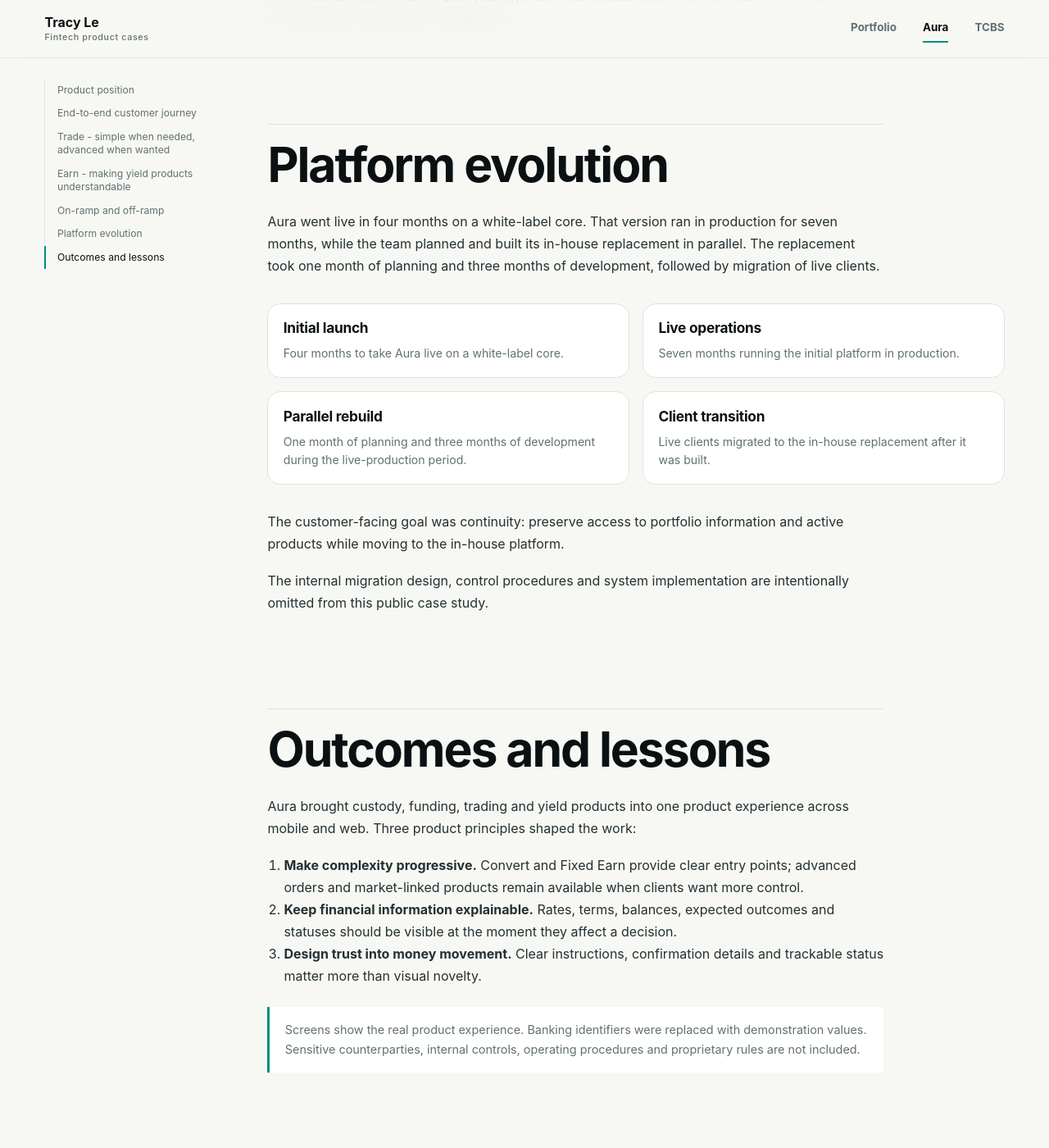
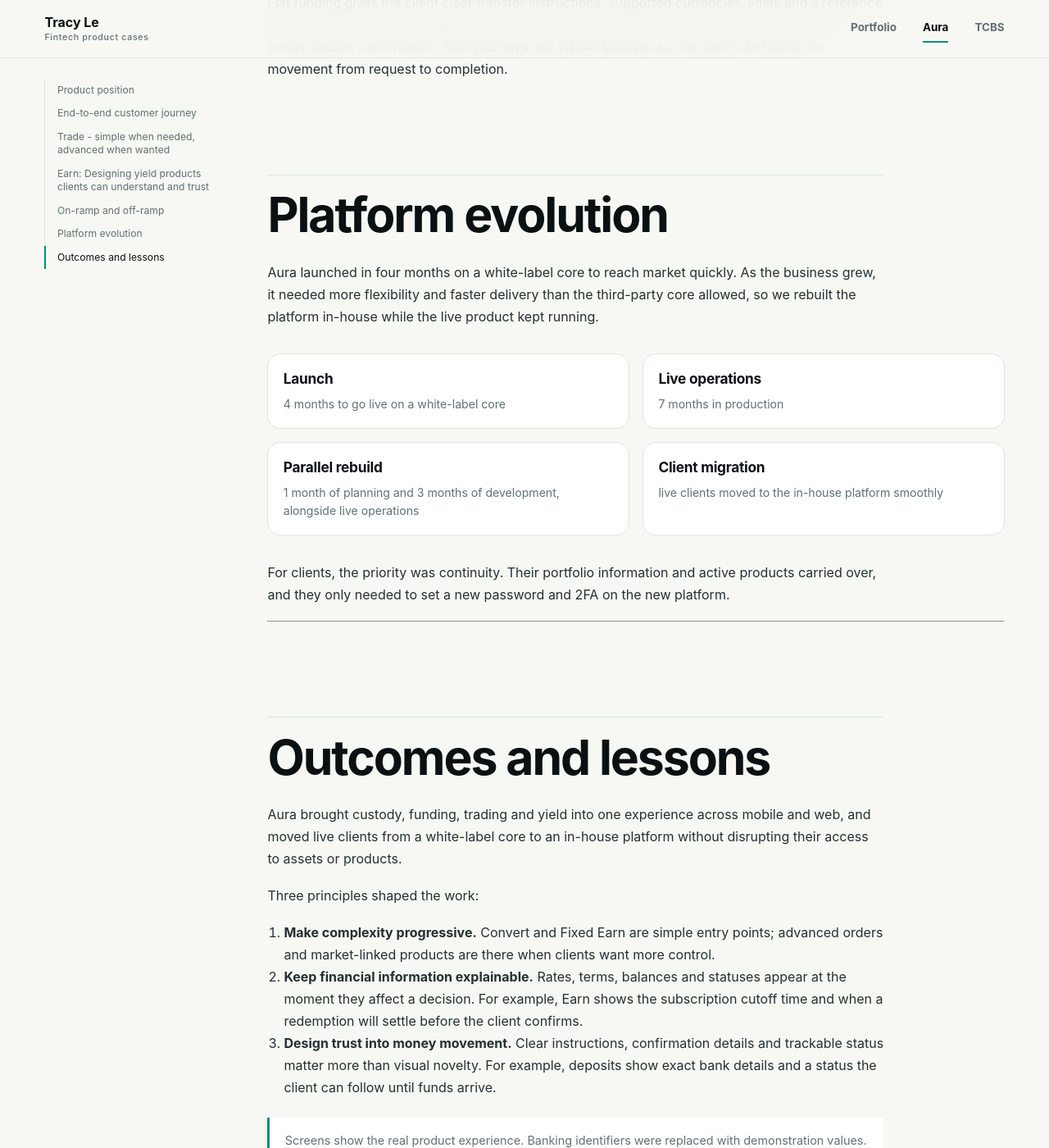
Before and after one commit to tham-tracy/tham-tracy.github.io, a Jekyll site: the page built from work/aura.md, in a window 1280 px wide and 1400 px high, scrolled down 7327 px. Shown: the whole window at 82% size. Built offline with Jekyll 4.4.1, drawn with Linux system fonts in a browser that asks for light colours; some of the changed text lies outside the part shown.

Commit message:
Update Aura Earn heading and closing sections

```diff
--- a/work/aura.md
+++ b/work/aura.md
@@ -105,7 +105,7 @@ estimated result, fees and order status legible. The design offers a simple
 entry point while allowing experienced clients to express more precise
 trading intent.
 
-## Earn - making yield products understandable
+## Earn: Designing yield products clients can understand and trust
 
 <div class="screen-pair">
   <figure>
@@ -169,37 +169,28 @@ request to completion.
 
 ## Platform evolution
 
-Aura went live in four months on a white-label core. That version ran in
-production for seven months, while the team planned and built its in-house
-replacement in parallel. The replacement took one month of planning and
-three months of development, followed by migration of live clients.
+Aura launched in four months on a white-label core to reach market quickly. As the business grew, it needed more flexibility and faster delivery than the third-party core allowed, so we rebuilt the platform in-house while the live product kept running.
 
 <div class="delivery-grid">
-  <article><h3>Initial launch</h3><p>Four months to take Aura live on a white-label core.</p></article>
-  <article><h3>Live operations</h3><p>Seven months running the initial platform in production.</p></article>
-  <article><h3>Parallel rebuild</h3><p>One month of planning and three months of development during the live-production period.</p></article>
-  <article><h3>Client transition</h3><p>Live clients migrated to the in-house replacement after it was built.</p></article>
+  <article><h3>Launch</h3><p>4 months to go live on a white-label core</p></article>
+  <article><h3>Live operations</h3><p>7 months in production</p></article>
+  <article><h3>Parallel rebuild</h3><p>1 month of planning and 3 months of development, alongside live operations</p></article>
+  <article><h3>Client migration</h3><p>live clients moved to the in-house platform smoothly</p></article>
 </div>
 
-The customer-facing goal was continuity: preserve access to portfolio
-information and active products while moving to the in-house platform.
+For clients, the priority was continuity. Their portfolio information and active products carried over, and they only needed to set a new password and 2FA on the new platform.
 
-The internal migration design, control procedures and system implementation
-are intentionally omitted from this public case study.
+---
 
 ## Outcomes and lessons
 
-Aura brought custody, funding, trading and yield products into one product
-experience across mobile and web. Three product principles shaped the work:
+Aura brought custody, funding, trading and yield into one experience across mobile and web, and moved live clients from a white-label core to an in-house platform without disrupting their access to assets or products.
 
-1. **Make complexity progressive.** Convert and Fixed Earn provide clear
-   entry points; advanced orders and market-linked products remain available
-   when clients want more control.
-2. **Keep financial information explainable.** Rates, terms, balances,
-   expected outcomes and statuses should be visible at the moment they affect
-   a decision.
-3. **Design trust into money movement.** Clear instructions, confirmation
-   details and trackable status matter more than visual novelty.
+Three principles shaped the work:
+
+1. **Make complexity progressive.** Convert and Fixed Earn are simple entry points; advanced orders and market-linked products are there when clients want more control.
+2. **Keep financial information explainable.** Rates, terms, balances and statuses appear at the moment they affect a decision. For example, Earn shows the subscription cutoff time and when a redemption will settle before the client confirms.
+3. **Design trust into money movement.** Clear instructions, confirmation details and trackable status matter more than visual novelty. For example, deposits show exact bank details and a status the client can follow until funds arrive.
 
 <div class="confidentiality">
   Screens show the real product experience. Banking identifiers were replaced
```
